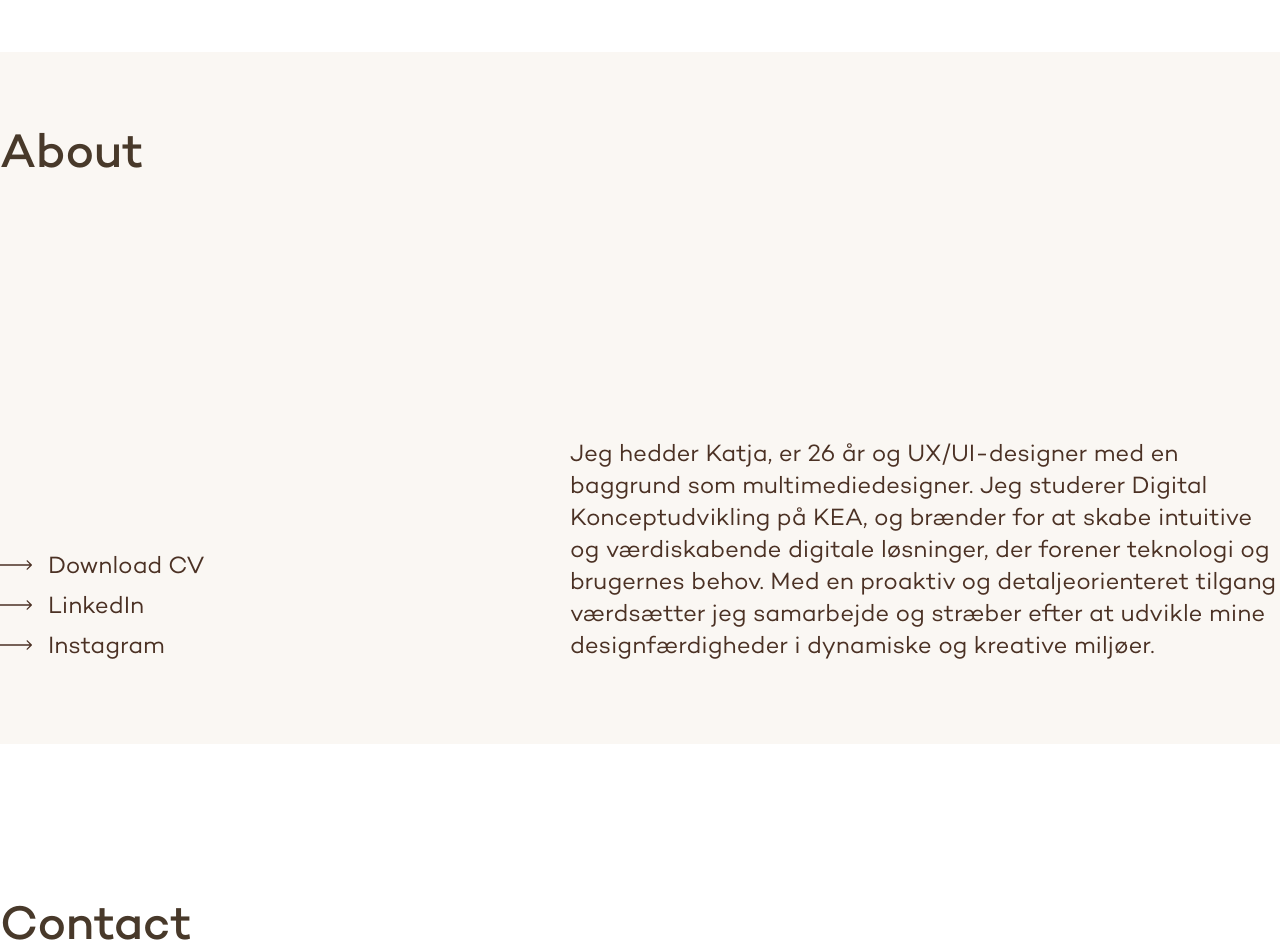
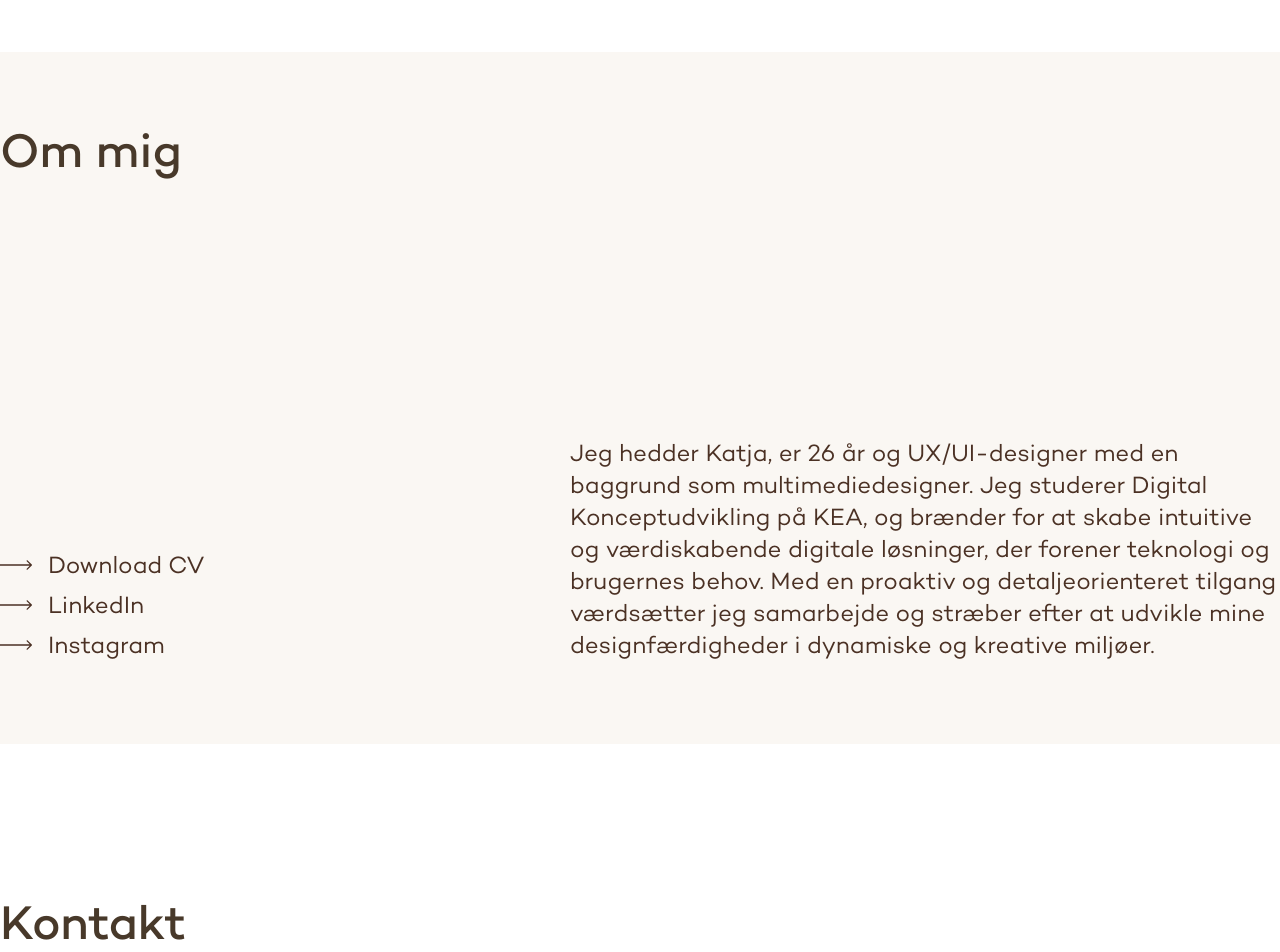
Before and after one commit to marcusklausen/portfolio-katja, a Next.js app: page / in a window 1280 px wide. Shown: the part 1580-2532 px from the top of the page. Built offline with nearby package versions, Linux system fonts and the light colour scheme.

Commit message:
overskrift

```diff
--- a/src/app/page.tsx
+++ b/src/app/page.tsx
@@ -14,7 +14,7 @@ export default async function Page() {
       <AnimatedSection className="mt-20 bg-background-secondary" id="about">
         <div className="container px-4 md:px-0 py-20">
           <h1 className="text-3xl md:text-5xl font-medium text-[#48392A]">
-            About
+            Om mig
           </h1>
 
           <div className="flex flex-col md:flex-row text-xl md:text-2xl md:justify-between md:items-end gap-10 mt-10 md:mt-[260px]">
@@ -45,7 +45,7 @@ export default async function Page() {
       <AnimatedSection className="mt-20" id="contact">
         <div className="container px-4 md:px-0 py-20">
           <h1 className="text-3xl md:text-5xl font-medium text-[#48392A]">
-            Contact
+            Kontakt
           </h1>
 
           <div className="grid md:grid-cols-2 text-2xl  gap-10 mt-10 md:mt-20 ">
```
